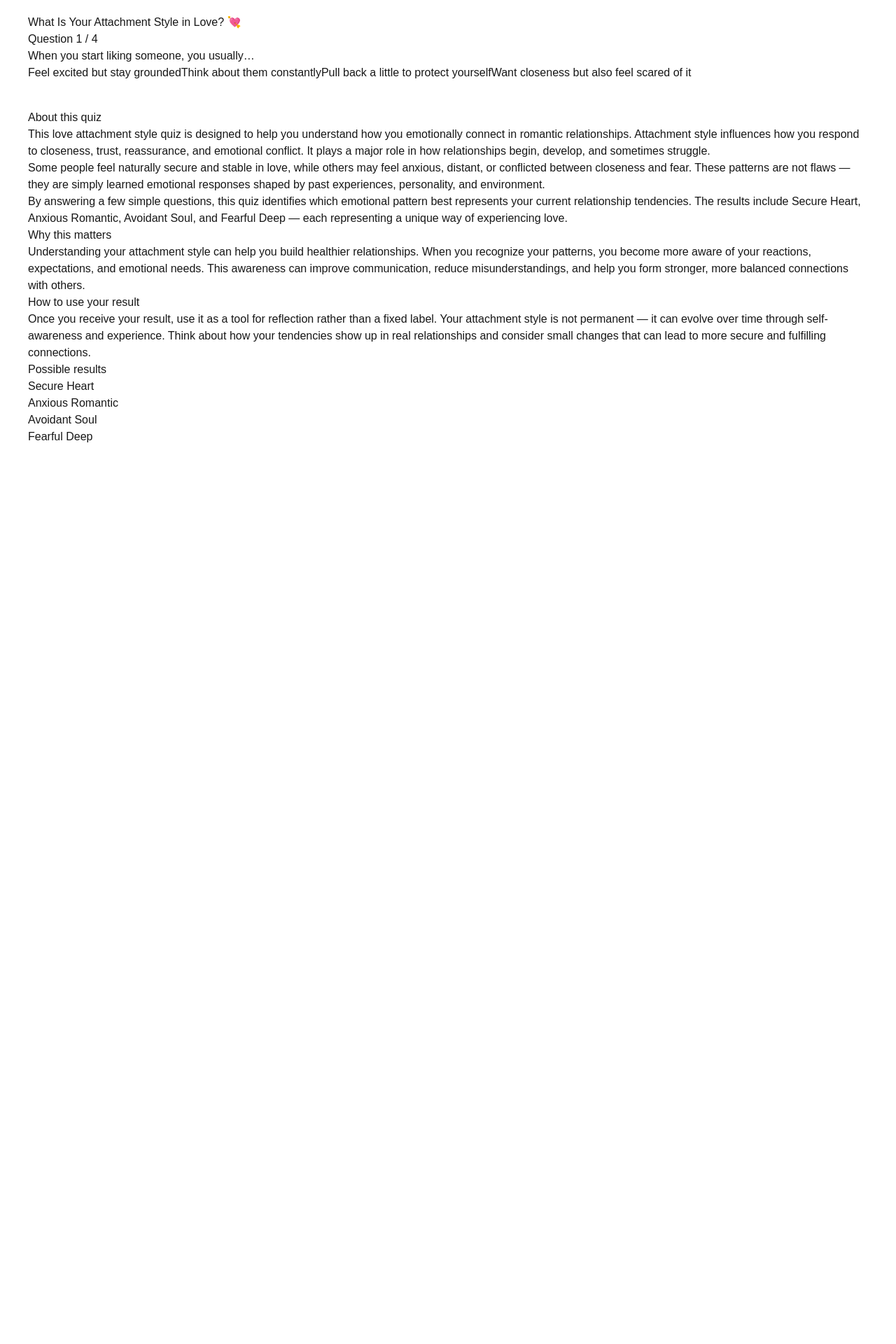
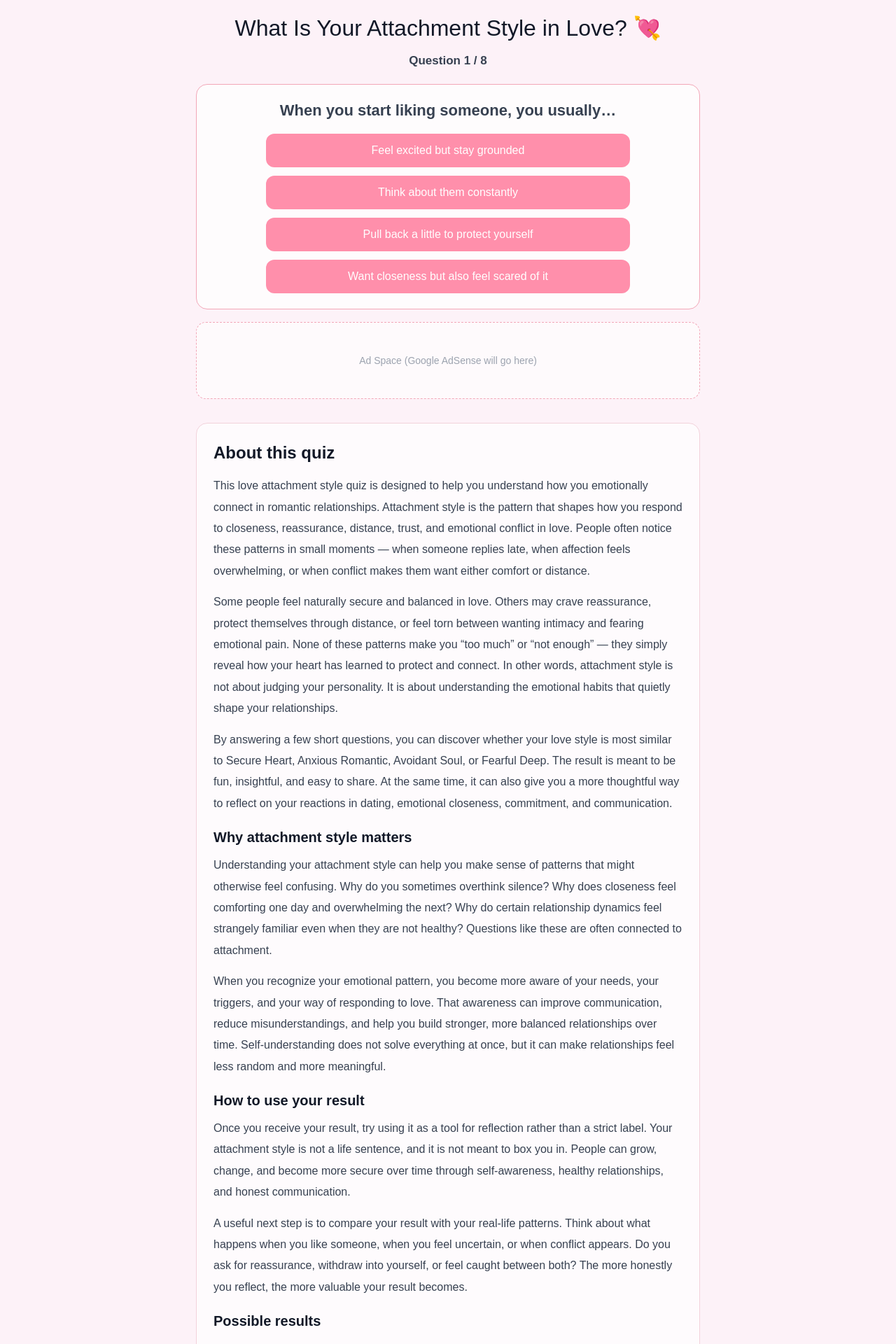
Before and after one commit to cocodoco-dev/cocodoco, a Next.js app: page /quiz/attachment-style in a window 1280 px wide. Shown: the part 20-1940 px from the top of the page at 70% size. Before the commit the page ends 800 px from the top, so only its background shows below. Built offline with nearby package versions, Linux system fonts and the light colour scheme.

Commit message:
expand attachment quiz content

```diff
--- a/app/quiz/attachment-style/page.tsx
+++ b/app/quiz/attachment-style/page.tsx
@@ -41,9 +41,45 @@ const questions = [
     q: "How do you usually show love?",
     opts: [
       { t: "Steadily, honestly, and naturally", s: { secure_heart: 2 } },
-      { t: "With lots of care and attention", s: { anxious_romantic: 2 } },
+      { t: "With lots of care, attention, and checking in", s: { anxious_romantic: 2 } },
       { t: "Quietly, through actions more than words", s: { avoidant_soul: 2 } },
-      { t: "Very deeply, but only when I feel safe", s: { fearful_deep: 2, secure_heart: 1 } },
+      { t: "Very deeply, but only when I feel safe enough", s: { fearful_deep: 2, secure_heart: 1 } },
+    ],
+  },
+  {
+    q: "When conflict happens in love, you tend to…",
+    opts: [
+      { t: "Talk it through calmly", s: { secure_heart: 2 } },
+      { t: "Feel panicked and want quick reassurance", s: { anxious_romantic: 2 } },
+      { t: "Need space and shut down a little", s: { avoidant_soul: 2 } },
+      { t: "Freeze between wanting comfort and wanting distance", s: { fearful_deep: 2 } },
+    ],
+  },
+  {
+    q: "Which relationship dynamic feels most familiar?",
+    opts: [
+      { t: "Mutual trust and emotional stability", s: { secure_heart: 2 } },
+      { t: "Loving hard but worrying a lot", s: { anxious_romantic: 2 } },
+      { t: "Caring deeply but guarding independence", s: { avoidant_soul: 2 } },
+      { t: "Wanting intimacy but fearing emotional pain", s: { fearful_deep: 2 } },
+    ],
+  },
+  {
+    q: "What do you secretly need most in love?",
+    opts: [
+      { t: "Honesty and consistent affection", s: { secure_heart: 2 } },
+      { t: "Reassurance that I truly matter", s: { anxious_romantic: 2 } },
+      { t: "Respect for my space and pace", s: { avoidant_soul: 2 } },
+      { t: "Safety strong enough to soften my fear", s: { fearful_deep: 2, secure_heart: 1 } },
+    ],
+  },
+  {
+    q: "At your core, your love style is…",
+    opts: [
+      { t: "Open and balanced", s: { secure_heart: 2 } },
+      { t: "Deeply attached and emotionally intense", s: { anxious_romantic: 2 } },
+      { t: "Independent and self-protective", s: { avoidant_soul: 2 } },
+      { t: "Sensitive, layered, and cautious", s: { fearful_deep: 2 } },
     ],
   },
 ];
@@ -92,54 +128,282 @@ export default function AttachmentStyleQuiz() {
   const q = questions[current];
 
   return (
-    <main style={{ padding: "40px" }}>
-      <h1>What Is Your Attachment Style in Love? 💘</h1>
+    <main
+      style={{
+        minHeight: "100vh",
+        background: "#fdf2f8",
+        fontFamily: "sans-serif",
+        padding: "36px 18px 60px",
+        display: "flex",
+        justifyContent: "center",
+      }}
+    >
+      <div style={{ width: "min(720px, 100%)", textAlign: "center" }}>
+        <h1
+          style={{
+            fontSize: "32px",
+            marginBottom: "10px",
+            color: "#111827",
+          }}
+        >
+          What Is Your Attachment Style in Love? 💘
+        </h1>
 
-      <h2>
+        <p
+          style={{
+            marginBottom: "20px",
+            color: "#374151",
+            fontSize: "17px",
+            fontWeight: 600,
+          }}
+        >
           Question {current + 1} / {questions.length}
+        </p>
+
+        <div
+          style={{
+            background: "rgba(255,255,255,0.75)",
+            border: "1px solid #f2a7b8",
+            borderRadius: "16px",
+            padding: "22px",
+          }}
+        >
+          <h2
+            style={{
+              marginBottom: "18px",
+              color: "#374151",
+              fontSize: "22px",
+              lineHeight: 1.4,
+              fontWeight: 700,
+            }}
+          >
+            {q.q}
           </h2>
 
-      <h3>{q.q}</h3>
-
+          <div
+            style={{
+              display: "flex",
+              flexDirection: "column",
+              gap: "12px",
+              alignItems: "center",
+            }}
+          >
             {q.opts.map((opt, idx) => (
-        <button key={idx} onClick={() => choose(opt.s)}>
+              <button
+                key={idx}
+                onClick={() => choose(opt.s)}
+                style={{
+                  padding: "12px 18px",
+                  borderRadius: "12px",
+                  border: "none",
+                  background: "#ff8fab",
+                  color: "white",
+                  cursor: "pointer",
+                  fontSize: "16px",
+                  width: "min(520px, 100%)",
+                }}
+              >
                 {opt.t}
               </button>
             ))}
+          </div>
+        </div>
 
-      <section style={{ marginTop: "40px" }}>
-        <h2>About this quiz</h2>
+        <div
+          style={{
+            marginTop: "18px",
+            width: "100%",
+            height: "110px",
+            borderRadius: "14px",
+            border: "1px dashed #f2a7b8",
+            background: "rgba(255, 255, 255, 0.6)",
+            display: "flex",
+            alignItems: "center",
+            justifyContent: "center",
+            color: "#9ca3af",
+            fontSize: "14px",
+          }}
+        >
+          Ad Space (Google AdSense will go here)
+        </div>
 
-        <p>
-          This love attachment style quiz is designed to help you understand how you emotionally connect in romantic relationships. Attachment style influences how you respond to closeness, trust, reassurance, and emotional conflict. It plays a major role in how relationships begin, develop, and sometimes struggle.
+        <section
+          style={{
+            marginTop: "34px",
+            textAlign: "left",
+            background: "rgba(255,255,255,0.72)",
+            border: "1px solid #f2d2db",
+            borderRadius: "16px",
+            padding: "24px",
+            color: "#374151",
+          }}
+        >
+          <h2
+            style={{
+              fontSize: "24px",
+              fontWeight: 700,
+              marginBottom: "14px",
+              color: "#111827",
+            }}
+          >
+            About this quiz
+          </h2>
+
+          <p
+            style={{
+              lineHeight: 1.9,
+              fontSize: "16px",
+              marginBottom: "14px",
+            }}
+          >
+            This love attachment style quiz is designed to help you understand
+            how you emotionally connect in romantic relationships. Attachment
+            style is the pattern that shapes how you respond to closeness,
+            reassurance, distance, trust, and emotional conflict in love.
+            People often notice these patterns in small moments — when someone
+            replies late, when affection feels overwhelming, or when conflict
+            makes them want either comfort or distance.
           </p>
 
-        <p>
-          Some people feel naturally secure and stable in love, while others may feel anxious, distant, or conflicted between closeness and fear. These patterns are not flaws — they are simply learned emotional responses shaped by past experiences, personality, and environment.
+          <p
+            style={{
+              lineHeight: 1.9,
+              fontSize: "16px",
+              marginBottom: "14px",
+            }}
+          >
+            Some people feel naturally secure and balanced in love. Others may
+            crave reassurance, protect themselves through distance, or feel torn
+            between wanting intimacy and fearing emotional pain. None of these
+            patterns make you “too much” or “not enough” — they simply reveal
+            how your heart has learned to protect and connect. In other words,
+            attachment style is not about judging your personality. It is about
+            understanding the emotional habits that quietly shape your
+            relationships.
           </p>
 
-        <p>
-          By answering a few simple questions, this quiz identifies which emotional pattern best represents your current relationship tendencies. The results include Secure Heart, Anxious Romantic, Avoidant Soul, and Fearful Deep — each representing a unique way of experiencing love.
+          <p
+            style={{
+              lineHeight: 1.9,
+              fontSize: "16px",
+              marginBottom: "18px",
+            }}
+          >
+            By answering a few short questions, you can discover whether your
+            love style is most similar to Secure Heart, Anxious Romantic,
+            Avoidant Soul, or Fearful Deep. The result is meant to be fun,
+            insightful, and easy to share. At the same time, it can also give
+            you a more thoughtful way to reflect on your reactions in dating,
+            emotional closeness, commitment, and communication.
           </p>
 
-        <h3>Why this matters</h3>
-        <p>
-          Understanding your attachment style can help you build healthier relationships. When you recognize your patterns, you become more aware of your reactions, expectations, and emotional needs. This awareness can improve communication, reduce misunderstandings, and help you form stronger, more balanced connections with others.
+          <h3
+            style={{
+              fontSize: "20px",
+              fontWeight: 700,
+              marginBottom: "10px",
+              color: "#111827",
+            }}
+          >
+            Why attachment style matters
+          </h3>
+
+          <p
+            style={{
+              lineHeight: 1.9,
+              fontSize: "16px",
+              marginBottom: "14px",
+            }}
+          >
+            Understanding your attachment style can help you make sense of
+            patterns that might otherwise feel confusing. Why do you sometimes
+            overthink silence? Why does closeness feel comforting one day and
+            overwhelming the next? Why do certain relationship dynamics feel
+            strangely familiar even when they are not healthy? Questions like
+            these are often connected to attachment.
           </p>
 
-        <h3>How to use your result</h3>
-        <p>
-          Once you receive your result, use it as a tool for reflection rather than a fixed label. Your attachment style is not permanent — it can evolve over time through self-awareness and experience. Think about how your tendencies show up in real relationships and consider small changes that can lead to more secure and fulfilling connections.
+          <p
+            style={{
+              lineHeight: 1.9,
+              fontSize: "16px",
+              marginBottom: "18px",
+            }}
+          >
+            When you recognize your emotional pattern, you become more aware of
+            your needs, your triggers, and your way of responding to love. That
+            awareness can improve communication, reduce misunderstandings, and
+            help you build stronger, more balanced relationships over time.
+            Self-understanding does not solve everything at once, but it can
+            make relationships feel less random and more meaningful.
           </p>
 
-        <h3>Possible results</h3>
-        <ul>
+          <h3
+            style={{
+              fontSize: "20px",
+              fontWeight: 700,
+              marginBottom: "10px",
+              color: "#111827",
+            }}
+          >
+            How to use your result
+          </h3>
+
+          <p
+            style={{
+              lineHeight: 1.9,
+              fontSize: "16px",
+              marginBottom: "14px",
+            }}
+          >
+            Once you receive your result, try using it as a tool for reflection
+            rather than a strict label. Your attachment style is not a life
+            sentence, and it is not meant to box you in. People can grow,
+            change, and become more secure over time through self-awareness,
+            healthy relationships, and honest communication.
+          </p>
+
+          <p
+            style={{
+              lineHeight: 1.9,
+              fontSize: "16px",
+              marginBottom: "18px",
+            }}
+          >
+            A useful next step is to compare your result with your real-life
+            patterns. Think about what happens when you like someone, when you
+            feel uncertain, or when conflict appears. Do you ask for
+            reassurance, withdraw into yourself, or feel caught between both?
+            The more honestly you reflect, the more valuable your result
+            becomes.
+          </p>
+
+          <h3
+            style={{
+              fontSize: "20px",
+              fontWeight: 700,
+              marginBottom: "10px",
+              color: "#111827",
+            }}
+          >
+            Possible results
+          </h3>
+
+          <ul
+            style={{
+              paddingLeft: "22px",
+              lineHeight: 1.9,
+              fontSize: "16px",
+              margin: 0,
+            }}
+          >
             <li>Secure Heart</li>
             <li>Anxious Romantic</li>
             <li>Avoidant Soul</li>
             <li>Fearful Deep</li>
           </ul>
         </section>
+      </div>
     </main>
   );
 }
```
Lines whose indentation alone changed are shown as unchanged.
